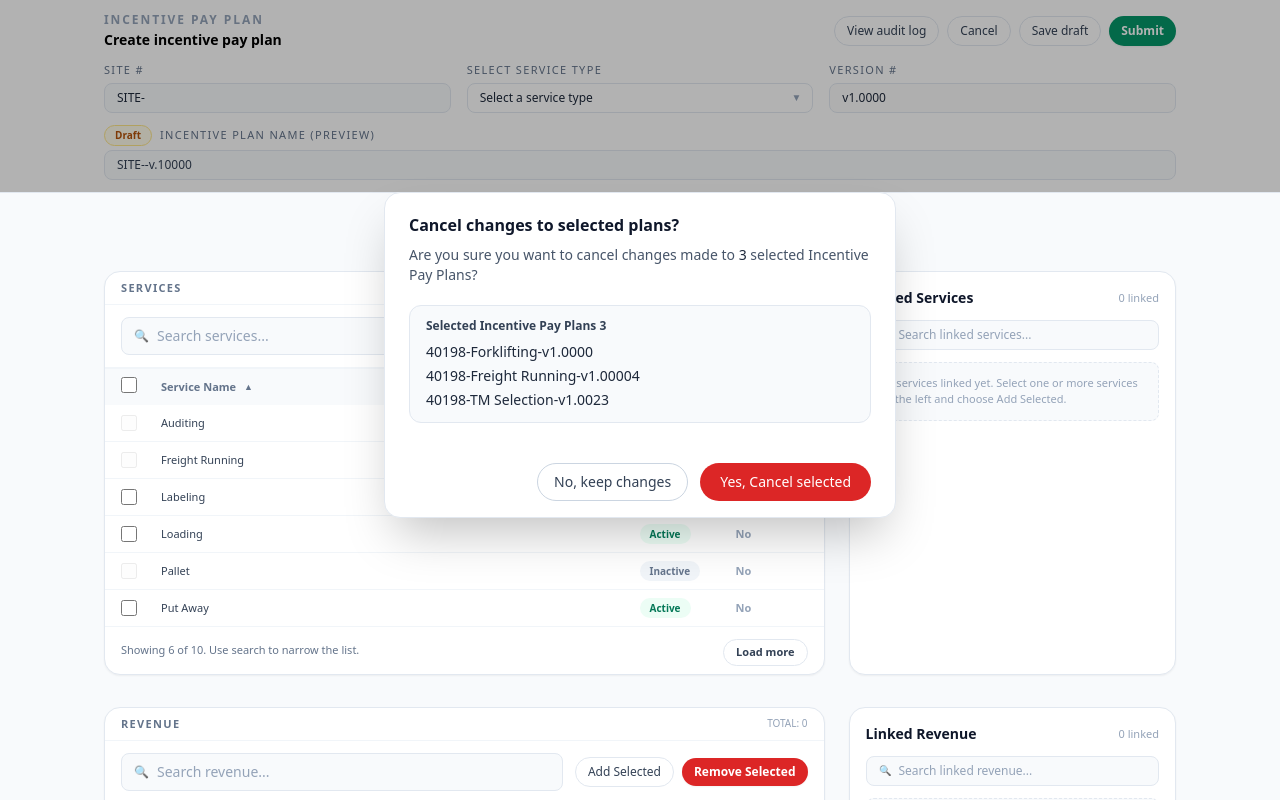
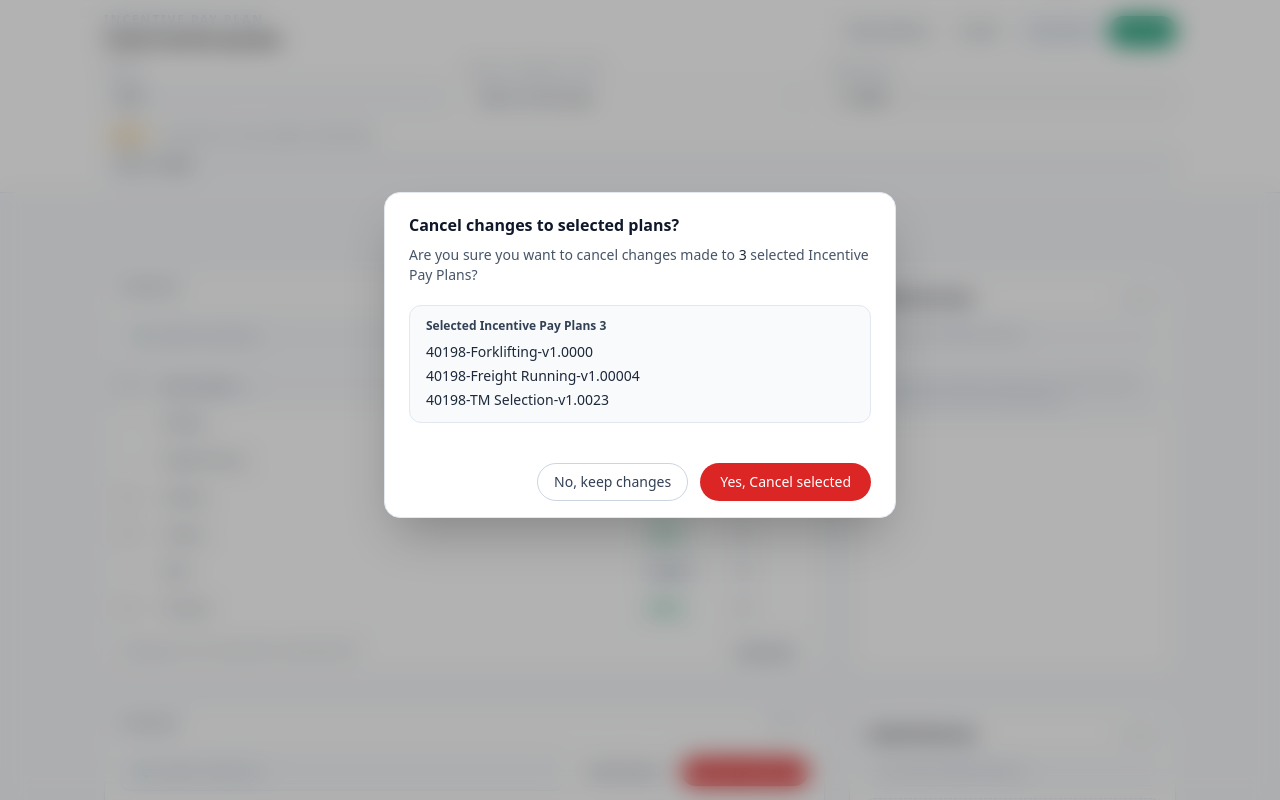
Before and after one commit to democapstone86/site-incentive-pay-plan, a React (Vite) app: page /createIncentive in a window 1280 px wide. Both pictures are taken after a click on the button "Cancel". Shown: the top 800 px of the page. Built offline with nearby package versions, Linux system fonts and the light colour scheme.

Commit message:
Improve modal backdrop blur and disable Save Draft until required fields are set

```diff
--- a/index.html
+++ b/index.html
@@ -7,6 +7,7 @@
   </head>
   <body>
     <div id="root"></div>
+    <div id="modal-root"></div>
     <script type="module" src="/src/main.tsx"></script>
   </body>
 </html>
--- a/src/pages/CreateIncentive.tsx
+++ b/src/pages/CreateIncentive.tsx
@@ -1,6 +1,7 @@
 import * as React from "react";
 import { useLocation } from "react-router-dom";
 import { useNavigate } from "react-router-dom";
+import { createPortal } from "react-dom";
 
 const DETAIL_SERVICES_ROWS = [
   { id: 1, service: "Delivery" },
@@ -734,13 +735,16 @@ export default function CreateIncentivePayPlan() {
 
   const [isDraftLoading, setIsDraftLoading] = React.useState(false);
 
+  const [selectedService, setSelectedService] = React.useState("");
+  const canSaveDraft = Boolean(siteId?.id && selectedService);
+
   const [showSaveDraftDialog, setShowSaveDraftDialog] = React.useState(false);
+
   const [showCancelDialog, setShowCancelDialog] = React.useState(false);
 
   // Temporarily added - will be removed
   const selectedPlans = ["40198-Forklifting-v1.0000"];
 
-  const [selectedService, setSelectedService] = React.useState("");
   const previewPlanName = React.useMemo(() => {
     const sitePart = siteId?.id ? `SITE-${siteId.id}` : "SITE-";
     const servicePart = selectedService ? `-${selectedService}` : "";
@@ -923,7 +927,7 @@ export default function CreateIncentivePayPlan() {
               </div>
             </div>
 
-            <div className="flex flex-col gap-2 sm:flex-row">
+            <div className="flex flex-col gap-2 sm:flex-row ">
               <button
                 type="button"
                 onClick={() => navigate("/comingsoon")}
@@ -938,7 +942,8 @@ export default function CreateIncentivePayPlan() {
               >
                 Cancel
               </button>
-              {showCancelDialog && (
+              {showCancelDialog &&
+                createPortal(
                   <div
                     className="fixed inset-0 z-50 flex items-start justify-center sm:block"
                     role="dialog"
@@ -946,7 +951,7 @@ export default function CreateIncentivePayPlan() {
                   >
                     {/* Backdrop */}
                     <div
-                    className="absolute inset-0 bg-black/30"
+                      className="absolute inset-0 bg-black/30 backdrop-blur-md"
                       onClick={() => setShowCancelDialog(false)}
                     />
 
@@ -1007,19 +1012,24 @@ export default function CreateIncentivePayPlan() {
                         </button>
                       </div>
                     </div>
-                </div>
+                  </div>,
+                  document.getElementById("modal-root")
                 )}
               <button
                 type="button"
                 disabled={false}
-                onClick={() => setShowSaveDraftDialog(true)}
+                onClick={() => canSaveDraft && setShowSaveDraftDialog(true)}
                 className={
-                  "rounded-full border border-slate-200 bg-white px-3 py-1.5 text-xs font-medium text-slate-700 hover:bg-slate-50"
+                  "rounded-full px-3 py-1.5 text-xs font-medium transition " +
+                  (canSaveDraft
+                    ? "border border-slate-200 bg-white text-slate-700 hover:bg-slate-50"
+                    : "cursor-not-allowed border border-slate-200 bg-slate-100 text-slate-400")
                 }
               >
                 Save draft
               </button>
-              {showSaveDraftDialog && (
+              {showSaveDraftDialog &&
+                createPortal(
                   <div
                     className="fixed inset-0 z-50 flex items-start justify-center sm:block"
                     role="dialog"
@@ -1027,7 +1037,7 @@ export default function CreateIncentivePayPlan() {
                   >
                     {/* overlay */}
                     <div
-                    className="absolute inset-0 bg-black/30"
+                      className="absolute inset-0 bg-black/30 backdrop-blur-md"
                       onClick={() => setShowSaveDraftDialog(false)}
                     />
 
@@ -1057,7 +1067,8 @@ export default function CreateIncentivePayPlan() {
                       <div className="px-6 mt-5">
                         <div className="rounded-xl border border-slate-200 bg-slate-50 px-4 py-3">
                           <p className="text-xs font-semibold text-slate-700 mb-2">
-                          Selected Incentive Pay Plans ({selectedPlans.length})
+                            Selected Incentive Pay Plans ({selectedPlans.length}
+                            )
                           </p>
                           <ul className="space-y-1">
                             {selectedPlans.map((plan) => (
@@ -1088,7 +1099,8 @@ export default function CreateIncentivePayPlan() {
                         </button>
                       </div>
                     </div>
-                </div>
+                  </div>,
+                  document.getElementById("modal-root")
                 )}
               <button
                 type="button"
```
Lines whose indentation alone changed are shown as unchanged.
